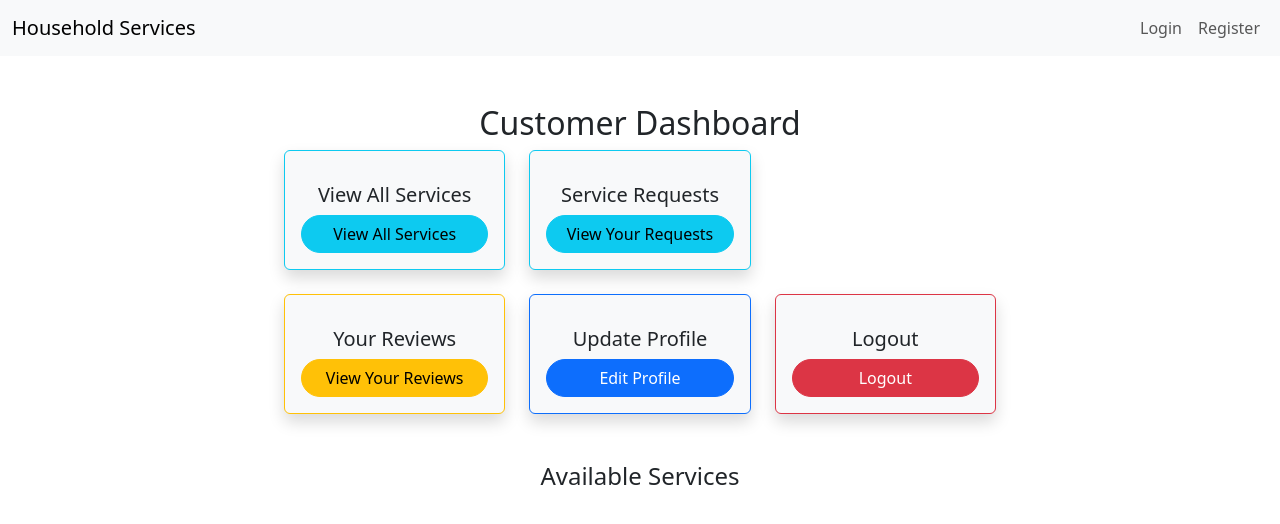
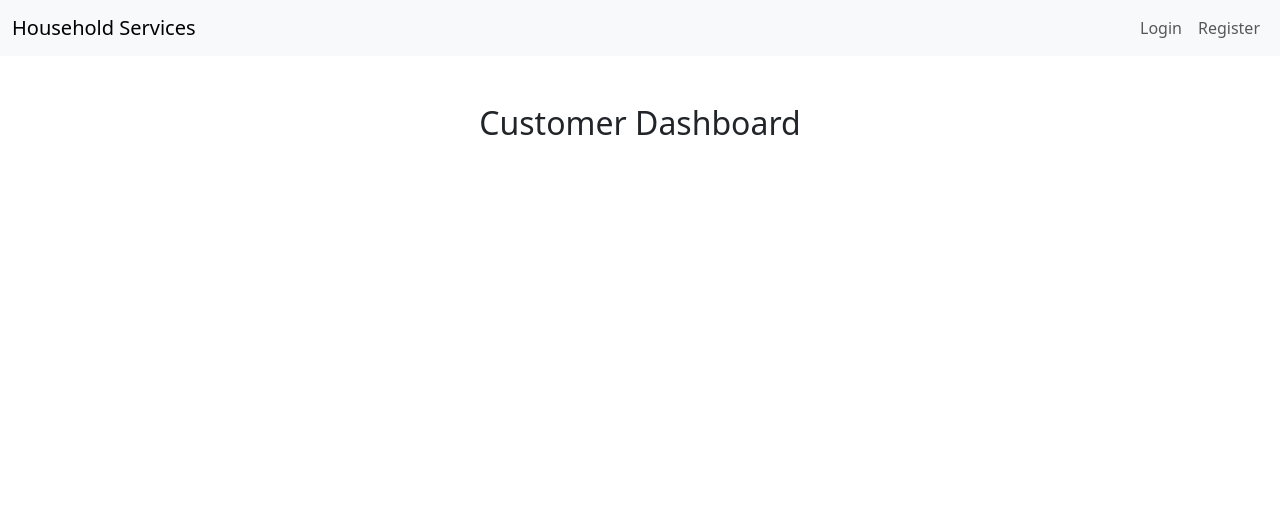
Before and after one commit to dhirajp1603/MAD-1, a Flask app: page /customer_dashboard in a window 1280 px wide. Shown: the top 524 px of the page. Run offline with Flask 3, Linux system fonts and the light colour scheme.

Commit message:
Update customer_dashboard.html

```diff
--- a/templates/customer_dashboard.html
+++ b/templates/customer_dashboard.html
@@ -5,137 +5,5 @@
 {% block content %}
 <div class="container mt-4">
     <h2 class="text-center">Customer Dashboard</h2>
-    <div class="row">
 
-        <!-- Section: View All Services -->
-        <div class="col-md-4 mb-4">
-            <div class="card shadow border-info h-100 bg-light">
-                <div class="card-body d-flex flex-column justify-content-between text-center">
-                    <i class="fas fa-list-alt fa-2x mb-3 text-info"></i>
-                    <h5 class="card-title font-weight-bold">View All Services</h5>
-                    <a href="{{ url_for('view_services') }}" class="btn btn-info mt-auto">View All Services</a>
-                </div>
-            </div>
-        </div>
-
-        <!-- Section: Service Requests -->
-        <div class="col-md-4 mb-4">
-            <div class="card shadow border-info h-100 bg-light">
-                <div class="card-body d-flex flex-column justify-content-between text-center">
-                    <i class="fas fa-file-alt fa-2x mb-3 text-info"></i>
-                    <h5 class="card-title font-weight-bold">Service Requests</h5>
-                    <a href="{{ url_for('view_requests') }}" class="btn btn-info mt-auto">View Your Requests</a>
-                </div>
-            </div>
-        </div>
-
-    </div>
-
-    <div class="row">
-        <!-- Section: Reviews -->
-        <div class="col-md-4 mb-4">
-            <div class="card shadow border-warning h-100 bg-light">
-                <div class="card-body d-flex flex-column justify-content-between text-center">
-                    <i class="fas fa-star fa-2x mb-3 text-warning"></i>
-                    <h5 class="card-title font-weight-bold">Your Reviews</h5>
-                    <a href="{{ url_for('view_reviews') }}" class="btn btn-warning mt-auto">View Your Reviews</a>
-                </div>
-            </div>
-        </div>
-
-        <!-- Section: Update Profile -->
-        <div class="col-md-4 mb-4">
-            <div class="card shadow border-primary h-100 bg-light">
-                <div class="card-body d-flex flex-column justify-content-between text-center">
-                    <i class="fas fa-user-edit fa-2x mb-3 text-primary"></i>
-                    <h5 class="card-title font-weight-bold">Update Profile</h5>
-                    <a href="{{ url_for('update_customer') }}" class="btn btn-primary mt-auto">Edit Profile</a>
-                </div>
-            </div>
-        </div>
-
-        <!-- Section: Logout -->
-        <div class="col-md-4 mb-4">
-            <div class="card shadow border-danger h-100 bg-light">
-                <div class="card-body d-flex flex-column justify-content-between text-center">
-                    <i class="fas fa-sign-out-alt fa-2x mb-3 text-danger"></i>
-                    <h5 class="card-title font-weight-bold">Logout</h5>
-                    <a href="{{ url_for('logout') }}" class="btn btn-danger mt-auto">Logout</a>
-                </div>
-            </div>
-        </div>
-    </div>
-
-    <!-- Request Service Modal -->
-    <div class="modal fade" id="requestServiceModal" tabindex="-1" role="dialog" aria-labelledby="requestServiceModalLabel" aria-hidden="true">
-        <div class="modal-dialog" role="document">
-            <div class="modal-content">
-                <div class="modal-header">
-                    <h5 class="modal-title" id="requestServiceModalLabel">Request Service</h5>
-                    <button type="button" class="close" data-dismiss="modal" aria-label="Close">
-                        <span aria-hidden="true">&times;</span>
-                    </button>
-                </div>
-                <form method="POST" action="{{ url_for('request_service') }}">
-                    <div class="modal-body">
-                        <input type="hidden" name="service_id" id="service_id" value="">
-                        <div class="form-group">
-                            <label for="remarks">Remarks</label>
-                            <textarea class="form-control" id="remarks" name="remarks" rows="3" aria-label="Enter any remarks for the service request"></textarea>
-                        </div>
-                    </div>
-                    <div class="modal-footer">
-                        <button type="button" class="btn btn-secondary" data-dismiss="modal" aria-label="Close">Close</button>
-                        <button type="submit" class="btn btn-primary">Submit Request</button>
-                    </div>
-                </form>
-            </div>
-        </div>
-    </div>
-
-    <!-- New Section: Available Services -->
-    <div class="col-md-12">
-        <h4 class="text-center mt-4 mb-3">Available Services</h4>
-        <div class="list-group">
-            {% for service in services %}
-                <div class="list-group-item mb-2">
-                    <p><strong>Service ID:</strong> {{ service.service_id }}</p>
-                    <p><strong>Service Name:</strong> {{ service.name }}</p>
-                    <a href="{{ url_for('create_request', service_id=service.service_id) }}" class="btn btn-primary">
-                        Create Request
-                    </a>
-                </div>
-            {% endfor %}
-        </div>
-    </div>
-</div>
-
-<style>
-    .card {
-        transition: transform 0.3s, box-shadow 0.3s;
-        height: 100%; /* Ensures the cards take full height of the column */
-    }
-    .card:hover {
-        transform: scale(1.05);
-        box-shadow: 0 4px 20px rgba(0, 0, 0, 0.2);
-    }
-    .btn:hover {
-        box-shadow: 0 4px 10px rgba(0, 0, 0, 0.15);
-    }
-    .modal-dialog {
-        max-width: 90%; /* Makes modals responsive */
-    }
-    .list-group-item {
-        padding: 1rem 1.5rem;
-    }
-    .modal-header {
-        background-color: #f8f9fa;
-    }
-    .modal-body {
-        background-color: #ffffff;
-    }
-    .btn {
-        border-radius: 20px;
-    }
-</style>
 {% endblock %}
```
